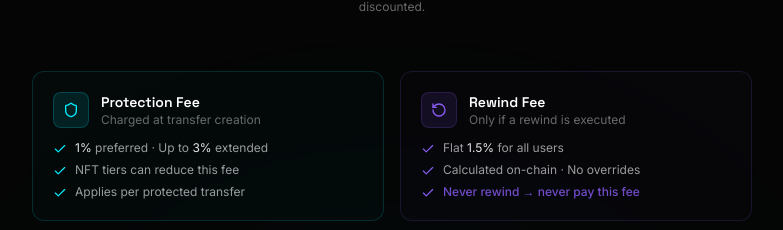
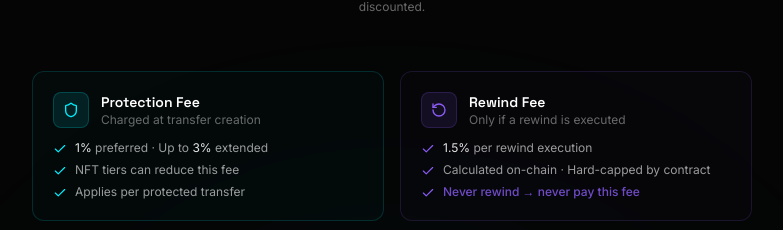
Before and after one commit to calvinrewindx/rewindx-landing, a Next.js app: page / in a window 1280 px wide. Shown: the part 6416-6646 px from the top of the page, without its empty margins (248-1031 px from the left). Built offline with nearby package versions, Linux system fonts and the light colour scheme.

Commit message:
fix: rewind fee wording — replace 'Flat' and 'No overrides' with accurate phrasing

```diff
--- a/src/app/components/FeeSection.tsx
+++ b/src/app/components/FeeSection.tsx
@@ -115,11 +115,11 @@ export default function FeeSection() {
             <ul className="space-y-1.5">
               <li className="flex items-start gap-2 text-xs">
                 <Check className="w-3.5 h-3.5 text-violet mt-0.5 flex-shrink-0" />
-                <span className="text-white/60">Flat <span className="text-white/90">1.5%</span> for all users</span>
+                <span className="text-white/60"><span className="text-white/90">1.5%</span> per rewind execution</span>
               </li>
               <li className="flex items-start gap-2 text-xs">
                 <Check className="w-3.5 h-3.5 text-violet mt-0.5 flex-shrink-0" />
-                <span className="text-white/60">Calculated on-chain · No overrides</span>
+                <span className="text-white/60">Calculated on-chain · Hard-capped by contract</span>
               </li>
               <li className="flex items-start gap-2 text-xs">
                 <Check className="w-3.5 h-3.5 text-violet mt-0.5 flex-shrink-0" />
```
